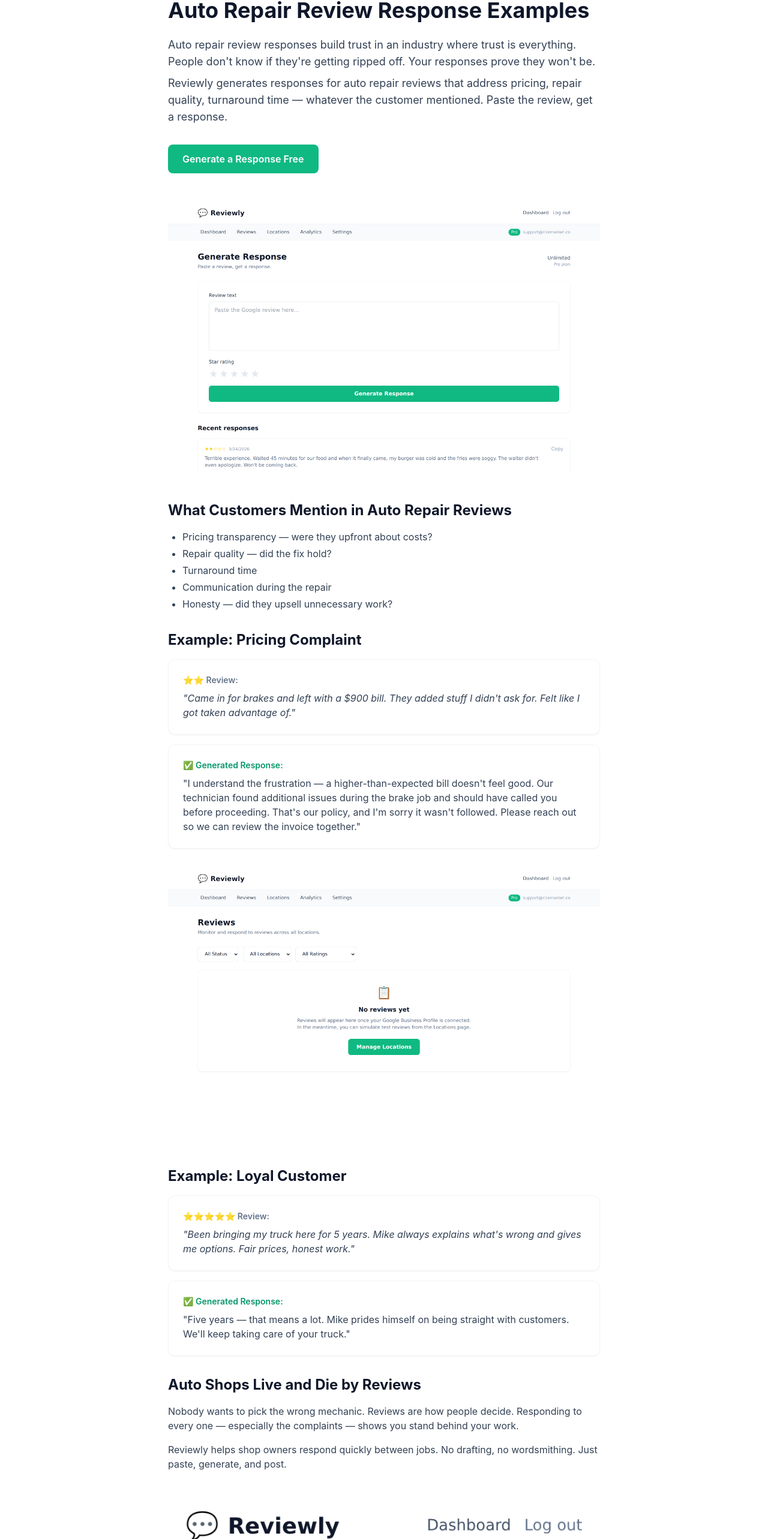
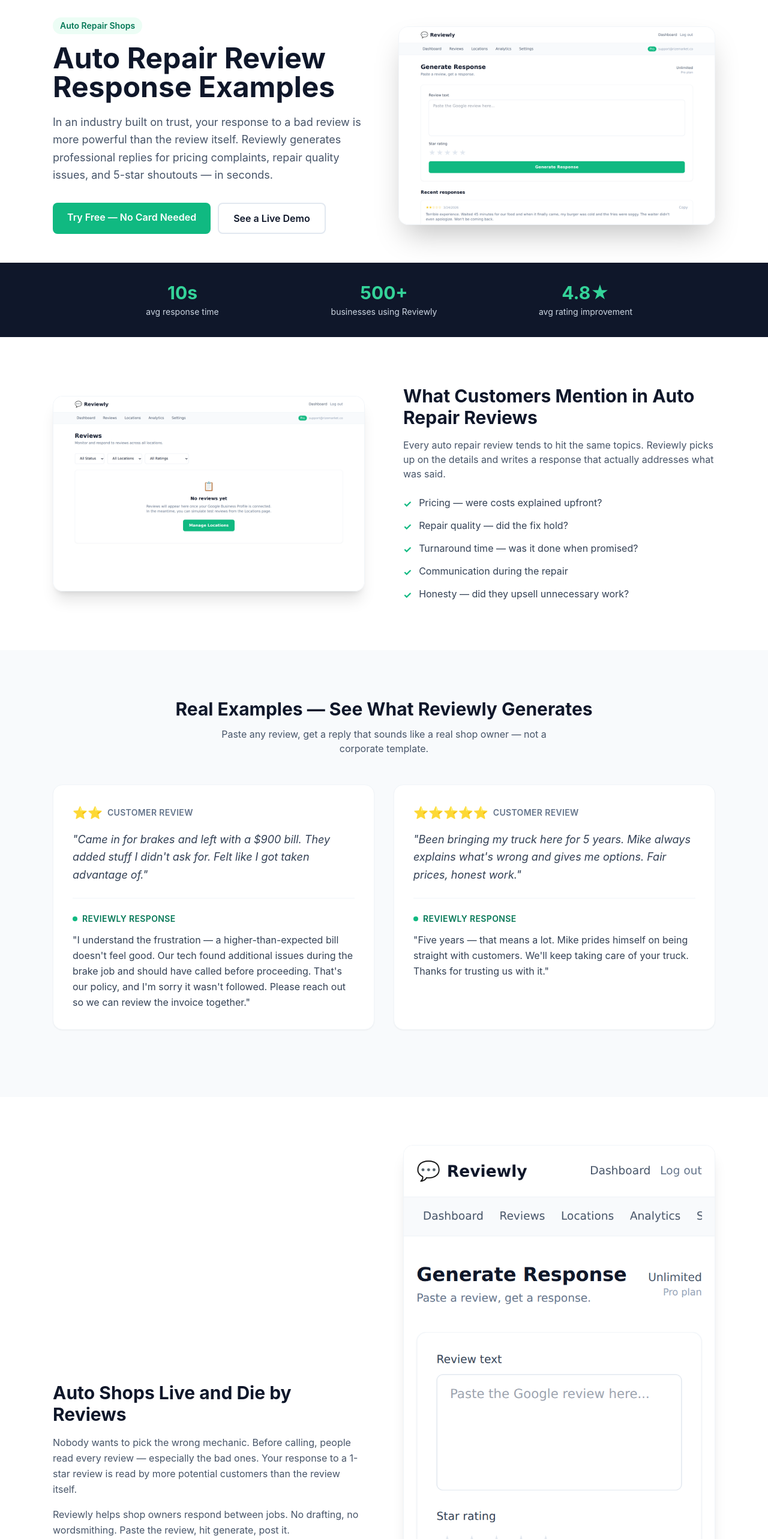
Before and after one commit to Soren-dev931/review-reply-app, a Next.js app: page /uses/auto-repair-review-response-examples in a window 1280 px wide. Shown: the part 132-2698 px from the top of the page at 60% size. Built offline with nearby package versions, Linux system fonts and the light colour scheme; no server answers.

Commit message:
redesign: auto-repair uses page — hero + stats + alternating layout + clean examples

```diff
--- a/src/app/uses/auto-repair-review-response-examples/page.tsx
+++ b/src/app/uses/auto-repair-review-response-examples/page.tsx
@@ -1,5 +1,6 @@
 import type { Metadata } from "next";
 import Link from "next/link";
+import Image from "next/image";
 
 export function generateMetadata(): Metadata {
   return {
@@ -10,103 +11,224 @@
 
 export default function AutoRepairReviewResponseExamples() {
   return (
-    <div className="max-w-3xl mx-auto px-4 sm:px-6 py-16">
-      <h1 className="text-4xl font-bold text-navy-900 mb-6">
+    <div className="bg-white">
+
+      {/* ── HERO ─────────────────────────────────────────────────────────── */}
+      <section className="max-w-6xl mx-auto px-6 pt-16 pb-12 lg:pt-24">
+        <div className="grid lg:grid-cols-2 gap-12 items-center">
+          <div>
+            <span className="inline-block bg-emerald-50 text-emerald-700 text-sm font-semibold px-3 py-1 rounded-full mb-4">
+              Auto Repair Shops
+            </span>
+            <h1 className="text-4xl lg:text-5xl font-bold text-navy-900 leading-tight mb-5">
               Auto Repair Review Response Examples
             </h1>
-
-      <p className="text-lg text-navy-700 mb-2">
-        Auto repair review responses build trust in an industry where trust is everything. People don't know if they're getting ripped off. Your responses prove they won't be.
+            <p className="text-lg text-navy-600 mb-8 leading-relaxed">
+              In an industry built on trust, your response to a bad review is
+              more powerful than the review itself. Reviewly generates
+              professional replies for pricing complaints, repair quality issues,
+              and 5-star shoutouts — in seconds.
             </p>
-      <p className="text-lg text-navy-700 mb-8">
-        Reviewly generates responses for auto repair reviews that address pricing, repair quality, turnaround time — whatever the customer mentioned. Paste the review, get a response.
-      </p>
-
-      <a href="/#demo" className="btn-primary inline-block mb-12">
-        Generate a Response Free
+            <div className="flex flex-wrap gap-3">
+              <a href="/signup" className="btn-primary">
+                Try Free — No Card Needed
               </a>
-
-      {/* IMAGE: Reviewly dashboard showing review responses */}
-      <div className="rounded-lg overflow-hidden mb-12">
-                <img
+              <a href="/#demo" className="btn-outline">
+                See a Live Demo
+              </a>
+            </div>
+          </div>
+          <div className="rounded-2xl overflow-hidden shadow-2xl border border-navy-100">
+            <Image
               src="/images/screenshots/dashboard-main.webp"
-                  alt="Reviewly dashboard for managing auto repair review responses"
-                  className="w-full h-auto rounded-lg"
-                  loading="lazy"
+              alt="Reviewly dashboard — auto repair review response management"
+              width={720}
+              height={480}
+              className="w-full h-auto"
+              priority
             />
           </div>
+        </div>
+      </section>
 
-      <h2 className="text-2xl font-bold text-navy-900 mb-4">
+      {/* ── STATS BAR ────────────────────────────────────────────────────── */}
+      <section className="bg-navy-900 py-8">
+        <div className="max-w-5xl mx-auto px-6">
+          <div className="grid grid-cols-3 gap-8 text-center">
+            <div>
+              <p className="text-3xl font-bold text-emerald-400">10s</p>
+              <p className="text-navy-300 text-sm mt-1">avg response time</p>
+            </div>
+            <div>
+              <p className="text-3xl font-bold text-emerald-400">500+</p>
+              <p className="text-navy-300 text-sm mt-1">businesses using Reviewly</p>
+            </div>
+            <div>
+              <p className="text-3xl font-bold text-emerald-400">4.8★</p>
+              <p className="text-navy-300 text-sm mt-1">avg rating improvement</p>
+            </div>
+          </div>
+        </div>
+      </section>
+
+      {/* ── FEATURE: What customers mention ─────────────────────────────── */}
+      <section className="max-w-6xl mx-auto px-6 py-20">
+        <div className="grid lg:grid-cols-2 gap-16 items-center">
+          <div className="rounded-2xl overflow-hidden shadow-xl border border-navy-100">
+            <Image
+              src="/images/screenshots/reviews-dashboard.webp"
+              alt="Review monitoring dashboard for auto repair shops"
+              width={720}
+              height={480}
+              className="w-full h-auto"
+            />
+          </div>
+          <div>
+            <h2 className="text-3xl font-bold text-navy-900 mb-4">
               What Customers Mention in Auto Repair Reviews
             </h2>
-      <ul className="list-disc pl-6 text-navy-700 space-y-1 mb-8">
-        <li>Pricing transparency — were they upfront about costs?</li>
-        <li>Repair quality — did the fix hold?</li>
-        <li>Turnaround time</li>
-        <li>Communication during the repair</li>
-        <li>Honesty — did they upsell unnecessary work?</li>
+            <p className="text-navy-600 mb-6">
+              Every auto repair review tends to hit the same topics. Reviewly
+              picks up on the details and writes a response that actually
+              addresses what was said.
+            </p>
+            <ul className="space-y-3">
+              {[
+                "Pricing — were costs explained upfront?",
+                "Repair quality — did the fix hold?",
+                "Turnaround time — was it done when promised?",
+                "Communication during the repair",
+                "Honesty — did they upsell unnecessary work?",
+              ].map((item) => (
+                <li key={item} className="flex items-start gap-3">
+                  <span className="text-emerald-500 font-bold mt-0.5">✓</span>
+                  <span className="text-navy-700">{item}</span>
+                </li>
+              ))}
             </ul>
+          </div>
+        </div>
+      </section>
 
-      <h2 className="text-2xl font-bold text-navy-900 mb-4">
-        Example: Pricing Complaint
+      {/* ── EXAMPLE: Pricing complaint ───────────────────────────────────── */}
+      <section className="bg-navy-50 py-20">
+        <div className="max-w-6xl mx-auto px-6">
+          <div className="text-center mb-12">
+            <h2 className="text-3xl font-bold text-navy-900 mb-3">
+              Real Examples — See What Reviewly Generates
             </h2>
-      <div className="card p-6 mb-4">
-        <p className="text-sm font-semibold text-navy-500 mb-2">⭐⭐ Review:</p>
-        <p className="text-navy-700 italic">"Came in for brakes and left with a $900 bill. They added stuff I didn't ask for. Felt like I got taken advantage of."</p>
-      </div>
-      <div className="card p-6 mb-8">
-        <p className="text-sm font-semibold text-emerald-600 mb-2">✅ Generated Response:</p>
-        <p className="text-navy-700">"I understand the frustration — a higher-than-expected bill doesn't feel good. Our technician found additional issues during the brake job and should have called you before proceeding. That's our policy, and I'm sorry it wasn't followed. Please reach out so we can review the invoice together."</p>
+            <p className="text-navy-600 max-w-xl mx-auto">
+              Paste any review, get a reply that sounds like a real shop owner —
+              not a corporate template.
+            </p>
           </div>
 
-      {/* IMAGE: Reviews list in Reviewly app */}
-      <div className="rounded-lg overflow-hidden mb-12">
-                <img
-                  src="/images/screenshots/reviews-dashboard.webp"
-                  alt="Reviewly reviews dashboard - manage and respond to auto shop reviews"
-                  className="w-full h-auto rounded-lg"
-                  loading="lazy"
+          <div className="grid lg:grid-cols-2 gap-8 mb-8">
+            {/* Negative example */}
+            <div className="bg-white rounded-2xl p-8 shadow-sm border border-navy-100">
+              <div className="flex items-center gap-2 mb-4">
+                <span className="text-xl">⭐⭐</span>
+                <span className="text-sm font-semibold text-navy-500 uppercase tracking-wide">Customer Review</span>
+              </div>
+              <p className="text-navy-700 italic text-lg leading-relaxed mb-6">
+                "Came in for brakes and left with a $900 bill. They added stuff
+                I didn't ask for. Felt like I got taken advantage of."
+              </p>
+              <div className="border-t border-navy-100 pt-6">
+                <div className="flex items-center gap-2 mb-3">
+                  <span className="w-2 h-2 rounded-full bg-emerald-500"></span>
+                  <span className="text-sm font-semibold text-emerald-700 uppercase tracking-wide">Reviewly Response</span>
+                </div>
+                <p className="text-navy-700 leading-relaxed">
+                  "I understand the frustration — a higher-than-expected bill
+                  doesn't feel good. Our tech found additional issues during the
+                  brake job and should have called before proceeding. That's our
+                  policy, and I'm sorry it wasn't followed. Please reach out so
+                  we can review the invoice together."
+                </p>
+              </div>
+            </div>
+
+            {/* Positive example */}
+            <div className="bg-white rounded-2xl p-8 shadow-sm border border-navy-100">
+              <div className="flex items-center gap-2 mb-4">
+                <span className="text-xl">⭐⭐⭐⭐⭐</span>
+                <span className="text-sm font-semibold text-navy-500 uppercase tracking-wide">Customer Review</span>
+              </div>
+              <p className="text-navy-700 italic text-lg leading-relaxed mb-6">
+                "Been bringing my truck here for 5 years. Mike always explains
+                what's wrong and gives me options. Fair prices, honest work."
+              </p>
+              <div className="border-t border-navy-100 pt-6">
+                <div className="flex items-center gap-2 mb-3">
+                  <span className="w-2 h-2 rounded-full bg-emerald-500"></span>
+                  <span className="text-sm font-semibold text-emerald-700 uppercase tracking-wide">Reviewly Response</span>
+                </div>
+                <p className="text-navy-700 leading-relaxed">
+                  "Five years — that means a lot. Mike prides himself on being
+                  straight with customers. We'll keep taking care of your truck.
+                  Thanks for trusting us with it."
+                </p>
+              </div>
+            </div>
+          </div>
+        </div>
+      </section>
+
+      {/* ── FEATURE: Why it matters ──────────────────────────────────────── */}
+      <section className="max-w-6xl mx-auto px-6 py-20">
+        <div className="grid lg:grid-cols-2 gap-16 items-center">
+          <div>
+            <h2 className="text-3xl font-bold text-navy-900 mb-4">
+              Auto Shops Live and Die by Reviews
+            </h2>
+            <p className="text-navy-600 mb-4 leading-relaxed">
+              Nobody wants to pick the wrong mechanic. Before calling, people
+              read every review — especially the bad ones. Your response to a
+              1-star review is read by more potential customers than the review
+              itself.
+            </p>
+            <p className="text-navy-600 mb-6 leading-relaxed">
+              Reviewly helps shop owners respond between jobs. No drafting, no
+              wordsmithing. Paste the review, hit generate, post it.
+            </p>
+            <a href="/signup" className="btn-primary inline-block">
+              Start Responding Free
+            </a>
+          </div>
+          <div className="rounded-2xl overflow-hidden shadow-xl border border-navy-100">
+            <Image
+              src="/images/screenshots/mobile-dashboard.webp"
+              alt="Respond to auto repair reviews from your phone with Reviewly"
+              width={720}
+              height={480}
+              className="w-full h-auto"
             />
           </div>
+        </div>
+      </section>
 
-      <h2 className="text-2xl font-bold text-navy-900 mb-4">
-        Example: Loyal Customer
+      {/* ── CTA BANNER ───────────────────────────────────────────────────── */}
+      <section className="bg-emerald-600 py-16">
+        <div className="max-w-3xl mx-auto px-6 text-center">
+          <h2 className="text-3xl font-bold text-white mb-4">
+            Generate your first response in 10 seconds
           </h2>
-      <div className="card p-6 mb-4">
-        <p className="text-sm font-semibold text-navy-500 mb-2">⭐⭐⭐⭐⭐ Review:</p>
-        <p className="text-navy-700 italic">"Been bringing my truck here for 5 years. Mike always explains what's wrong and gives me options. Fair prices, honest work."</p>
+          <p className="text-emerald-100 mb-8 text-lg">
+            Free to start. No credit card. Works on any Google review.
+          </p>
+          <a
+            href="/signup"
+            className="inline-block bg-white text-emerald-700 font-bold px-8 py-4 rounded-xl hover:bg-emerald-50 transition-colors text-lg"
+          >
+            Try Reviewly Free
+          </a>
         </div>
-      <div className="card p-6 mb-8">
-        <p className="text-sm font-semibold text-emerald-600 mb-2">✅ Generated Response:</p>
-        <p className="text-navy-700">"Five years — that means a lot. Mike prides himself on being straight with customers. We'll keep taking care of your truck."</p>
-      </div>
+      </section>
 
-      <h2 className="text-2xl font-bold text-navy-900 mb-4">
-        Auto Shops Live and Die by Reviews
-      </h2>
-      <p className="text-navy-700 mb-4">
-        Nobody wants to pick the wrong mechanic. Reviews are how people decide. Responding to every one — especially the complaints — shows you stand behind your work.
-      </p>
-      <p className="text-navy-700 mb-8">
-        Reviewly helps shop owners respond quickly between jobs. No drafting, no wordsmithing. Just paste, generate, and post.
-      </p>
-
-      {/* IMAGE: Mobile view of Reviewly */}
-      <div className="rounded-lg overflow-hidden mb-12">
-                <img
-                  src="/images/screenshots/mobile-dashboard.webp"
-                  alt="Reviewly mobile app - respond to auto shop reviews from your phone"
-                  className="w-full h-auto rounded-lg"
-                  loading="lazy"
-                />
-              </div>
-
-      <a href="/#demo" className="btn-primary inline-block mb-12">
-        Generate a Response Free
-      </a>
-
-      <div className="border-t border-navy-100 pt-8 mt-8">
-        <p className="text-sm text-navy-500 mb-2">Related:</p>
+      {/* ── RELATED LINKS ────────────────────────────────────────────────── */}
+      <section className="max-w-6xl mx-auto px-6 py-12 border-t border-navy-100">
+        <p className="text-sm font-semibold text-navy-500 uppercase tracking-wide mb-4">Related</p>
         <div className="flex flex-wrap gap-4">
           <Link href="/uses/car-dealership-review-response-examples" className="text-emerald-600 hover:text-emerald-700 text-sm font-medium">
             Car Dealership Review Response Examples →
@@ -117,8 +239,12 @@
           <Link href="/uses/1-star-review-response-examples" className="text-emerald-600 hover:text-emerald-700 text-sm font-medium">
             1-Star Review Response Examples →
           </Link>
+          <Link href="/uses/google-review-response-examples" className="text-emerald-600 hover:text-emerald-700 text-sm font-medium">
+            Google Review Response Examples →
+          </Link>
         </div>
-      </div>
+      </section>
+
     </div>
   );
 }
```
Lines whose indentation alone changed are shown as unchanged.
